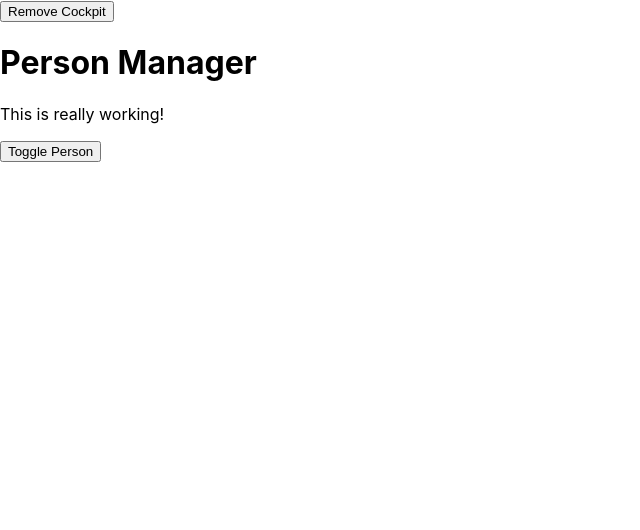
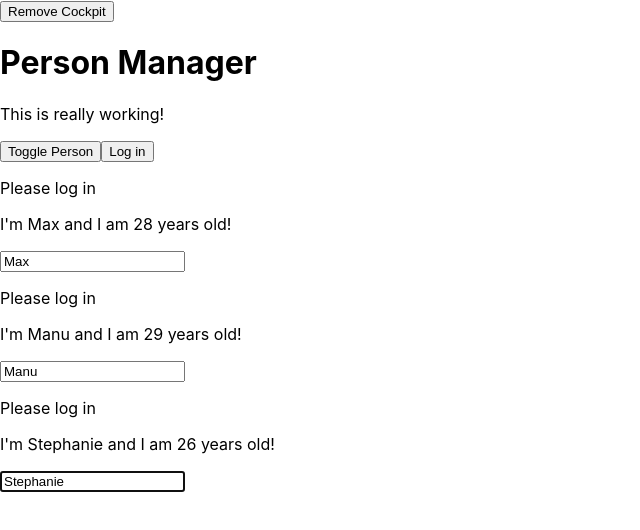
Before and after one commit to lam-dan/staticContextType, a React app: page / in a window 1280 px wide. Shown: the top 530 px of the page, without its empty margins (0-640 px from the left). Built offline with nearby package versions, Linux system fonts and the light colour scheme.

Commit message:
First Commit

```diff
--- a/src/components/Cockpit/Cockpit.js
+++ b/src/components/Cockpit/Cockpit.js
@@ -1,18 +1,24 @@
-import React, { useEffect } from 'react';
+import React, { useEffect, useRef } from 'react';
 
 import classes from './Cockpit.css';
+
+import AuthContext from '../../context/auth-context';
 
 //functional component can be wrapped with React memo to prevent rendering of child components
 const cockpit = (props) => {
 
-    //will run for every render cycle of the cockpit for every update
+    const toggleBtnRef = useRef(null);
+
+
+    //will run after every render cycle of the cockpit for every update
     // second argument for when you want this method to render, in this case, method only runs when props.person changes
     useEffect(() => {
         console.log('[Cockpit.js] useEffect');
         // Http request...
-        setTimeout(() => {
-            alert('Saved data to cloud!');
-        }, 1000);
+        // setTimeout(() => {
+        //     alert('Saved data to cloud!');
+        // }, 1000);
+        toggleBtnRef.current.click();
         return () => {
             console.log('[Cockpit.js] cleanup work in useEffect');
         };
@@ -48,8 +54,12 @@
             <h1>{props.title}</h1>
             <p className={assignedClasses.join(' ')}>This is really working!</p>
             <button
+                ref={toggleBtnRef}
                 className={btnClass}
                 onClick={props.clicked}>Toggle Person</button>
+            <AuthContext.Consumer>
+                {(context) => <button onClick={context.login}>Log in</button>}
+            </AuthContext.Consumer>
         </div>
     );
 };
--- a/src/components/Persons/Person/Person.js
+++ b/src/components/Persons/Person/Person.js
@@ -5,17 +5,47 @@
 import withClass from '../../../hoc/withClass';
 
 import classes from './Person.css';
+import AuthContext from '../../../context/auth-context';
 
 class Person extends Component {
+
+    //constructors require you call super method always
+    constructor(props) {
+        super(props);
+        this.inputElementRef = React.createRef();
+    }
+
+    static contextType = AuthContext;
+
+
+    componentDidMount() {
+        //finds first input box and puts cursor on it
+        // document.querySelector('input').focus();
+        // this.inputElement.focus();
+        this.inputElementRef.current.focus();
+        console.log(this.context.authenticated);
+
+    }
+
+
     render() {
         console.log('[Person.js] rendering...');
-        return(
+        return (
+            //check if this.prop.isAuth is true, output Authenticated! otherwise output Please Log In!
             <Aux>
-
+                <AuthContext.Consumer>
+                    {(context) =>
+                        context.authenticated ? <p>Authenticated!</p> : <p>Please log in</p>
+                    }
+                </AuthContext.Consumer>
                 <p onClick={this.props.click}>I'm {this.props.name} and I am {this.props.age} years old!
                 </p>
-            <p>{this.props.children}</p>
+                <p key="i2">{this.props.children}</p>
                 <input
+                    key="i3"
+                    //older approach
+                    // ref = {(inputEl) => {this.inputElement = inputEl}}
+                    ref={this.inputElementRef}
                     type="text"
                     onChange={this.props.changed}
                     value={this.props.name}
@@ -32,4 +62,4 @@
     changed: PropTypes.func
 };
 
-export default withClass(Person,classes.Person);
+export default withClass(Person, classes.Person);
--- a/src/components/Persons/Persons.js
+++ b/src/components/Persons/Persons.js
@@ -50,7 +50,7 @@
 
   render() {
     console.log('[Person.js] rendering...');
-    return this.props.persons.map((person, index) => {
+    return (this.props.persons.map((person, index) => {
           return (
             <Person
               click={() => this.props.clicked(index)}
@@ -58,9 +58,11 @@
               age={person.age}
               key={person.id}
               changed={(event) => this.props.changed(event, person.id)}
+              // isAuth={this.props.isAuthenticated}
             />
           );
-    });
+        })
+    );
   };
 }
 
--- a/src/containers/App.js
+++ b/src/containers/App.js
@@ -4,6 +4,7 @@
 import Cockpit from '../components/Cockpit/Cockpit';
 import withClass from '../hoc/withClass';
 import Aux from '../hoc/Auxiliary';
+import AuthContext from '../context/auth-context';
 
 class App extends Component {
 
@@ -22,7 +23,8 @@
     otherState: 'some other value',
     showPersons: false,
     showCockpit: true,
-    changeCounter: 0
+    changeCounter: 0,
+    authenticated: false
   }
 
   static getDerivedStateFromProps(props, state) {
@@ -116,6 +118,10 @@
 
   }
 
+  loginHandler = () => {
+    this.setState({ authenticated: true });
+  };
+
   render() {
     console.log('[App.js] render');
     let persons = null;
@@ -131,7 +137,9 @@
         <Persons
           persons={this.state.persons}
           clicked={this.deletePersonHandler}
-          changed={this.nameChangedHandler} />;
+          changed={this.nameChangedHandler}
+          isAuthenticated={this.state.authenticated}
+        />;
     }
 
     return (
@@ -142,15 +150,22 @@
         >
           Remove Cockpit
         </button>
-
+        <AuthContext.Provider
+          value={{
+            authenticated: this.state.authenticated,
+            login: this.loginHandler
+          }}
+        >
           {this.state.showCockpit ?
             <Cockpit
               title={this.props.appTitle}
               showPersons={this.state.showPersons}
               personsLength={this.state.persons.length}
               clicked={this.togglePersonsHandler}
+              login={this.loginHandler}
             /> : null}
           {persons}
+        </AuthContext.Provider>
       </Aux>
     );
 
--- /dev/null
+++ b/src/context/auth-context.js
@@ -0,0 +1,9 @@
+import React from 'react';
+
+//creates globally available javascript object that can be passed without using props of your choosing
+const authContext = React.createContext({
+    authenticated: false,
+    login: () => {}
+});
+
+export default authContext;
```
Lines whose indentation alone changed are shown as unchanged.
